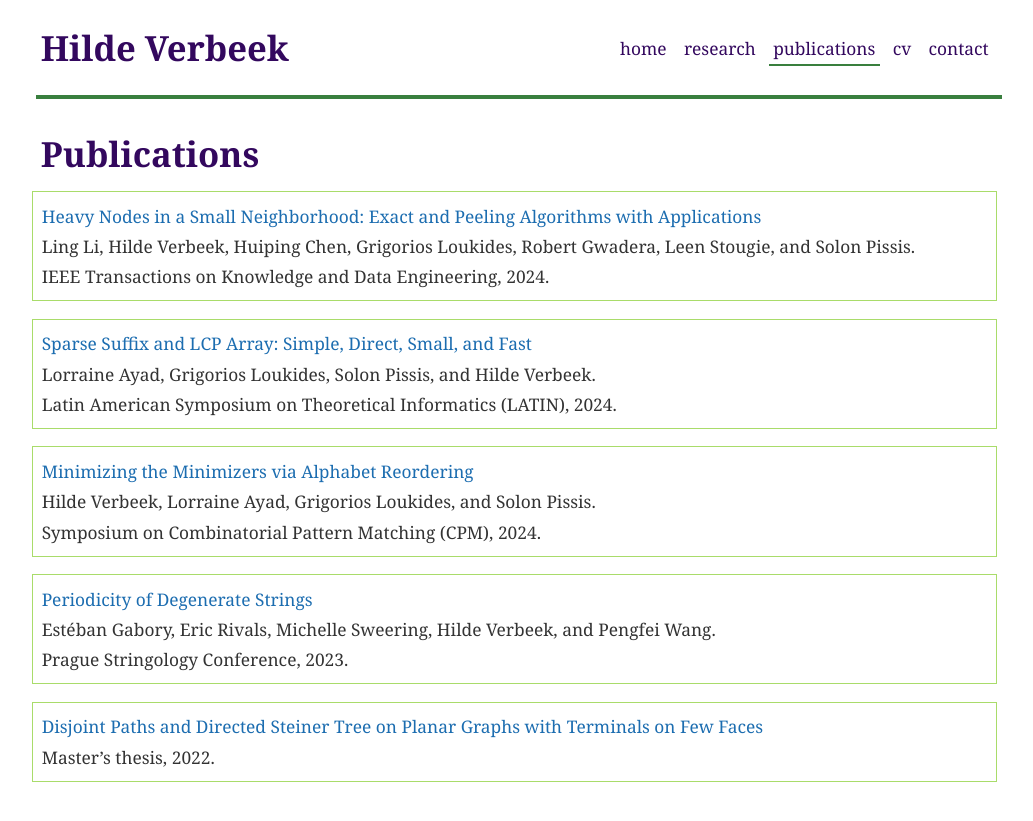
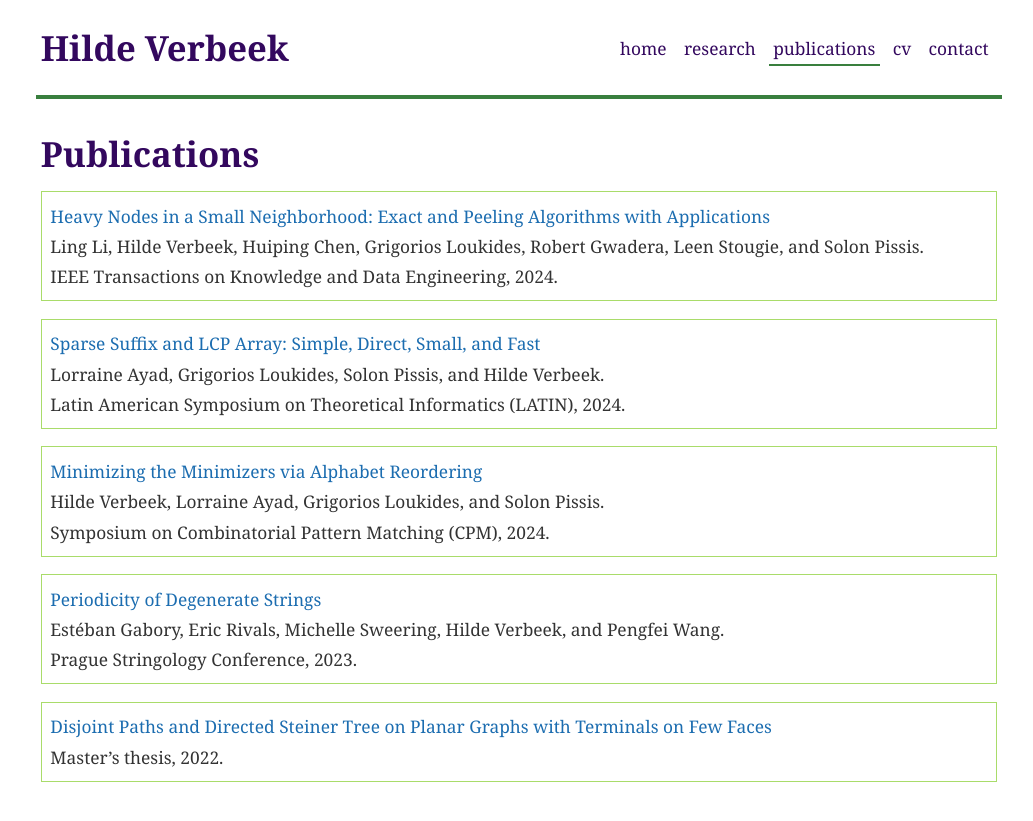
Before and after one commit to arfie/arfie.github.io, a Jekyll site: the page built from publications.html, in a window 1280 px wide. Shown: the top 821 px of the page, without its empty margins (121-1154 px from the left). Built offline with Jekyll 4.4.1, drawn with Linux system fonts in a browser that asks for light colours.

Commit message:
Fix list styling for publications

```diff
--- a/assets/css/main.scss
+++ b/assets/css/main.scss
@@ -250,7 +250,7 @@ ol {
   }
 }
 
-ul li {
+ul:not(.publications) li {
   padding-left: 0.5em;
   margin-left: -0.5em;
 
```
